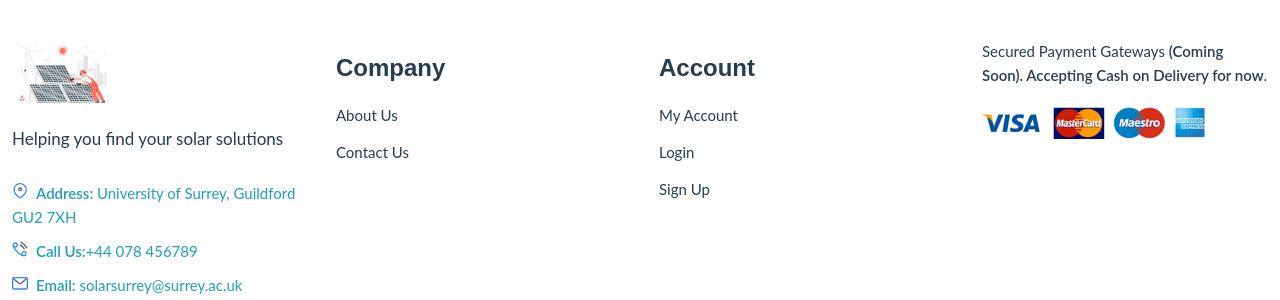
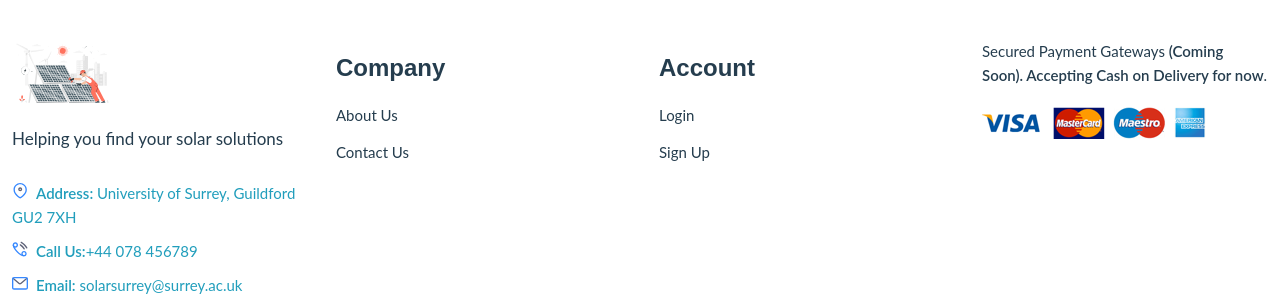
Before and after one commit to DarakhshanF/Django-eComm-app, a Django app: page / in a window 1280 px wide. Shown: the part 690-990 px from the top of the page. Run offline with Django 4.2, Linux system fonts and the light colour scheme; parts of the project's set-up code (start-up, migrations or seed data) failed here and were passed over; some libraries are stand-ins or nearby versions.

Commit message:
Remove My Account option from the index file

```diff
--- a/eCommerce/templates/home/index.html
+++ b/eCommerce/templates/home/index.html
@@ -113,7 +113,6 @@
                                             <li><a href="{% url 'home:about-us' %}">About Us</a></li>
                                             <li><a href="{% url 'home:contact' %}">Contact</a></li>
                                             {% if not user.is_authenticated %}
-                                                <li><a href="useraccount.html">My Account</a></li>
                                                 <li><a href="{% url 'users:login' %}">Login</a></li>
                                                 <li><a href="{% url 'users:register' %}">Sign Up</a></li>
                                             {% else %}
@@ -187,7 +186,6 @@
                         <h4 class="widget-title">Account</h4>
                         <ul class="footer-list mb-sm-5 mb-md-0">
                             {% if not user.is_authenticated %}
-                                <li><a href="useraccount.html">My Account</a></li>
                                 <li><a href="{% url 'users:login' %}">Login</a></li>
                                 <li><a href="{% url 'users:register' %}">Sign Up</a></li>
                             {% else %}
```
